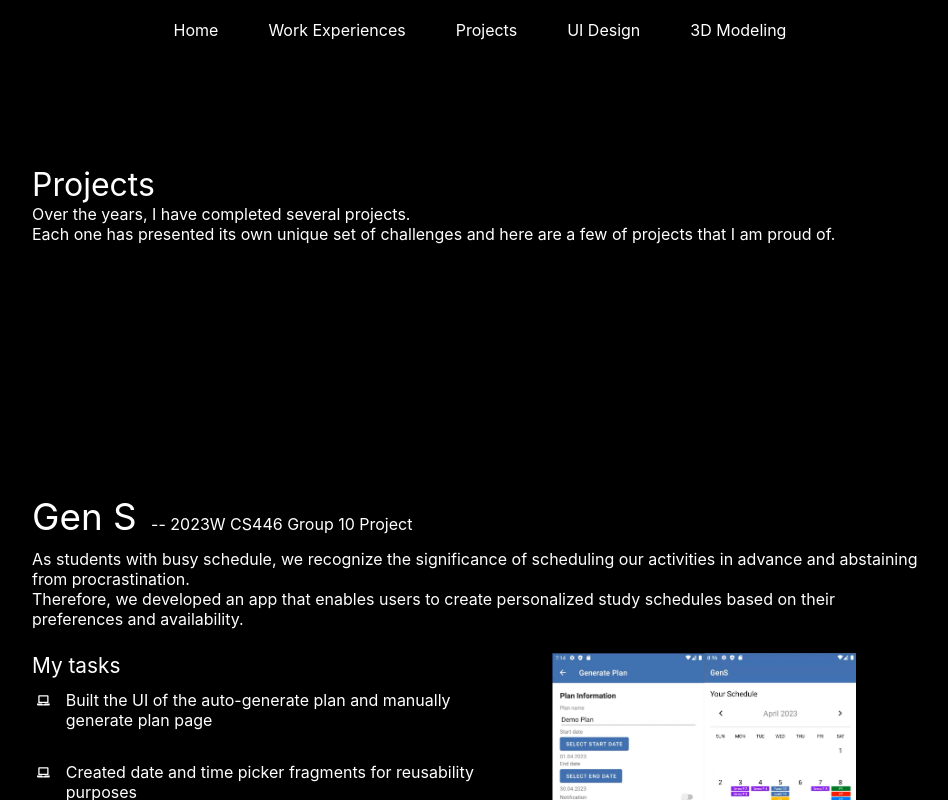
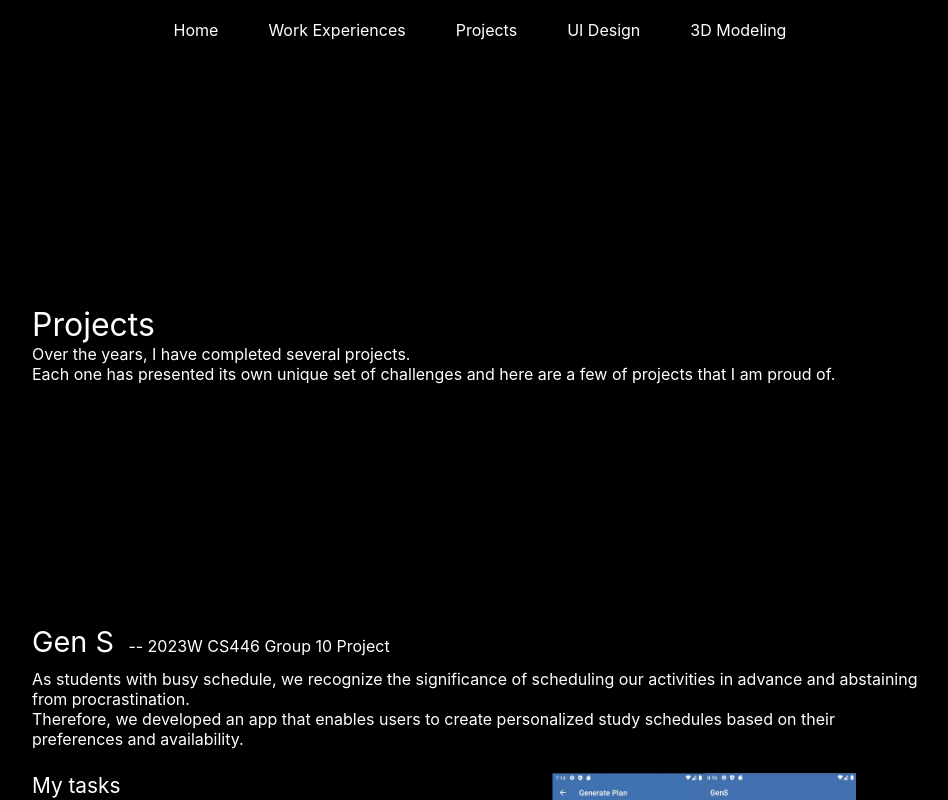
Before and after one commit to karenlinky/personal-website, a React (Create React App) app: page /projects in a window 1280 px wide. Shown: the whole page, without its empty margins (160-1108 px from the left). Built offline with nearby package versions, Linux system fonts and the light colour scheme.

Commit message:
updated header margin

```diff
--- a/src/components/projects/GenS.js
+++ b/src/components/projects/GenS.js
@@ -32,6 +32,7 @@ const GenS = () => {
             projectDescr={projectDescr}
             projectInvolvement={projectInvolvement}
             projectImage={projectImage}
+            className={'projectSection1'}
         />
     )
 }
--- a/src/components/projects/ProjectSection.js
+++ b/src/components/projects/ProjectSection.js
@@ -3,7 +3,7 @@ import ListItemHeader from '../listItems/ListItemHeader';
 import './projects.css';
 
 
-const ProjectSection = ({ projectTitle, projectParticipationType, projectChips, projectDescr, projectInvolvement, projectImage }) => {
+const ProjectSection = ({ projectTitle, projectParticipationType, projectChips, projectDescr, projectInvolvement, projectImage, className }) => {
 
     const generalDescription = <div>
         <div className={'generalDescription'}>
@@ -24,7 +24,7 @@ const ProjectSection = ({ projectTitle, projectParticipationType, projectChips,
         </div>
     </div>
   return (
-    <div className={'projectSection'}>
+    <div className={'projectSection fadeIn' + (className ? ' ' + className : '')}>
         {generalDescription}
         <div className={'projectColumns'}>
             {textSection}
--- a/src/components/projects/projects.css
+++ b/src/components/projects/projects.css
@@ -1,5 +1,12 @@
 .projectSection {
-    margin-top: 250px;
+    /* margin-top: 250px; */
+    /* border-top: 0.5px solid var(--primary-text-color); */
+    /* border-bottom: 0.5px solid var(--primary-text-color); */
+    padding: 80px 0;
+}
+
+.projectSection1 {
+    padding-top: 0;
 }
 
 .projectColumns {
@@ -35,7 +42,7 @@
 }
 
 .projectTitle {
-    font-size: 2.3em;
+    font-size: 1.8em;
 }
 
 .projectDescr {
--- a/src/components/typography/pageHeader.css
+++ b/src/components/typography/pageHeader.css
@@ -10,7 +10,7 @@
 .pageHeaderSection {
     animation: fadeIn 1s;
     animation-fill-mode: forwards;
-    margin: 100px 0 120px 0;
+    margin: 30vh 0 30vh 0;
 }
 
 .pageHeader {
```
